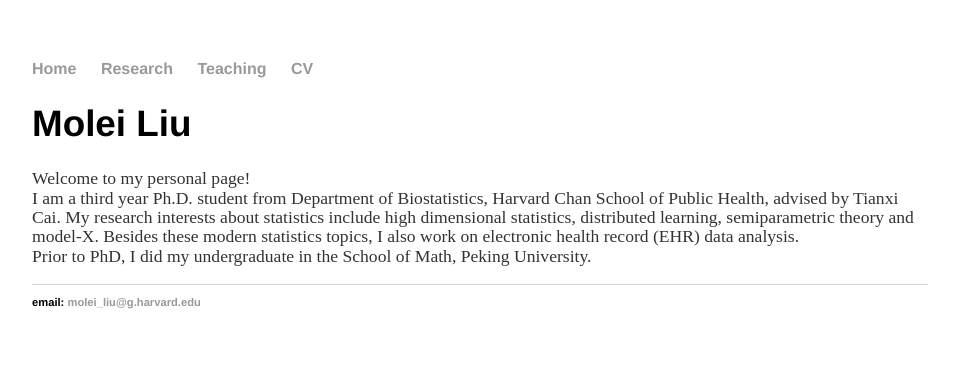
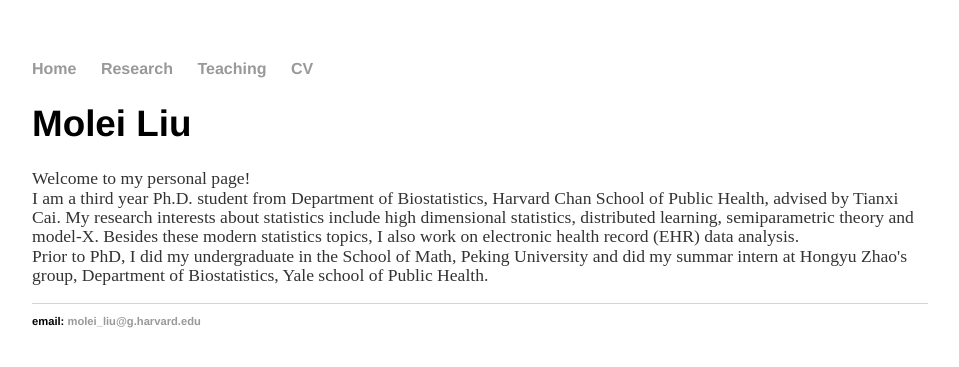
Before and after one commit to moleibobliu/moleibobliu.github.io, a Jekyll site: the page built from index.html, in a window 1280 px wide. Shown: the top 367 px of the page, without its empty margins (160-1119 px from the left). Built offline with Jekyll 4.4.1, drawn with Linux system fonts in a browser that asks for light colours.

Commit message:
Update index.html

```diff
--- a/index.html
+++ b/index.html
@@ -8,7 +8,8 @@ title: Molei Liu
 		<br />I am a third year Ph.D. student from Department of Biostatistics, Harvard Chan School of Public Health, advised by Tianxi Cai.
 		My research interests about statistics include high dimensional statistics, distributed learning, semiparametric theory and
 		model-X. Besides these modern statistics topics, I also work on electronic health record (EHR) data analysis.
-		<br />Prior to PhD, I did my undergraduate in the School of Math, Peking University.
+		<br />Prior to PhD, I did my undergraduate in the School of Math, Peking University and did my summar intern at Hongyu Zhao's group,
+		 Department of Biostatistics, Yale school of Public Health.
 
 		 </h1>
 
```
